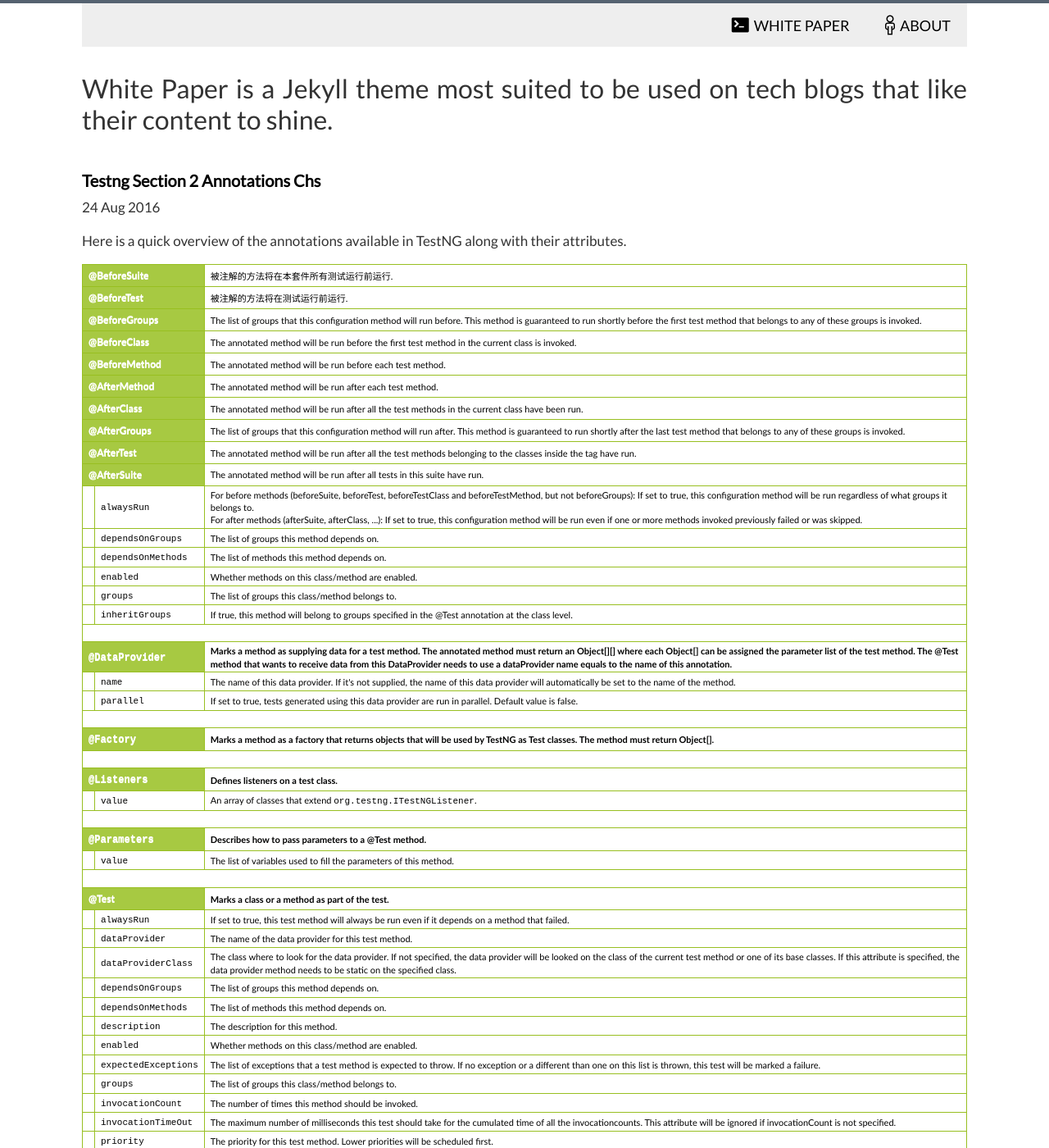
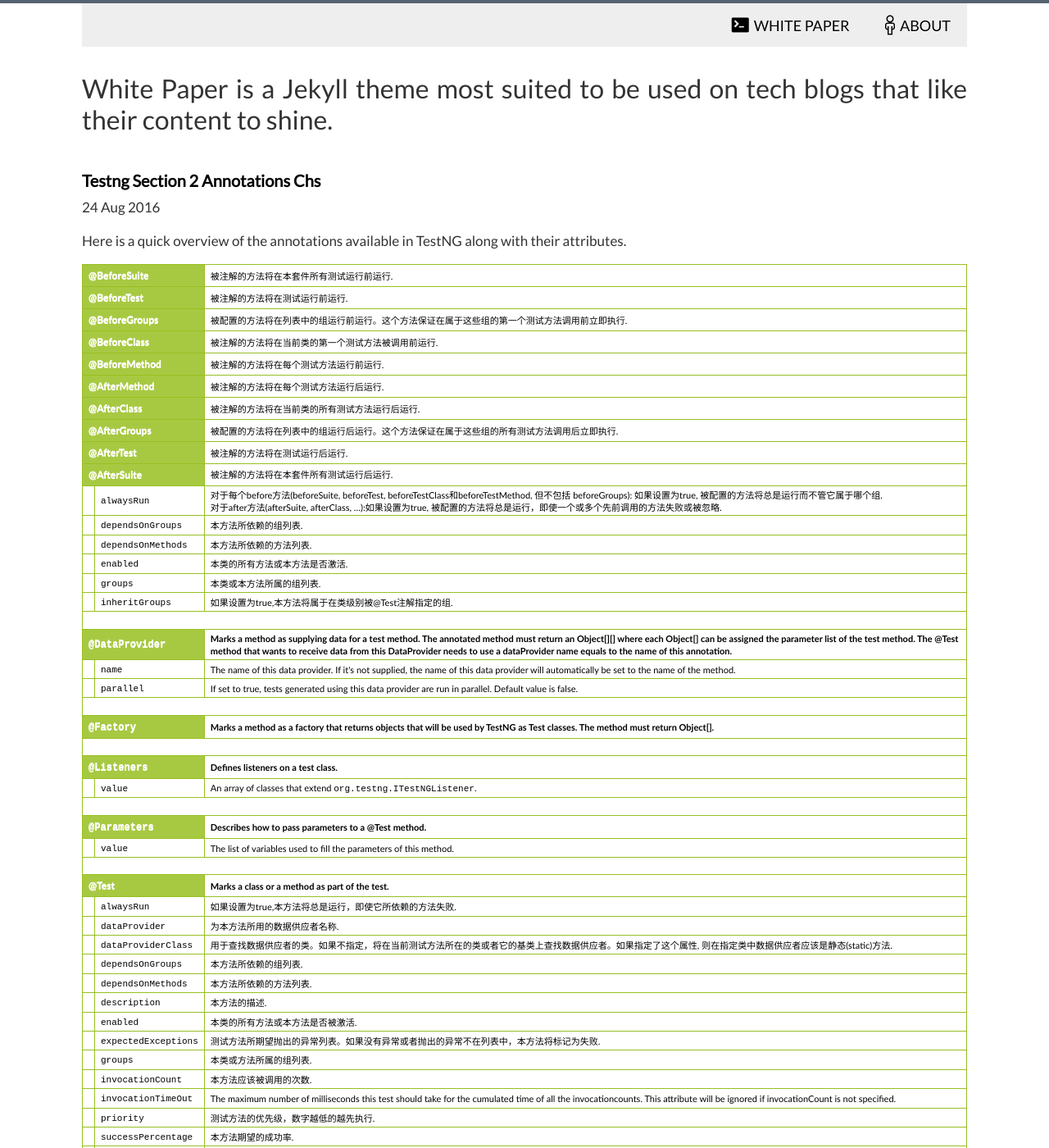
Before and after one commit to kuiwa/blog, a Jekyll site: the page built from _posts/2016-08-24-testng-section-2-annotations-chs.html, in a window 1280 px wide and 1400 px high. Shown: the whole window at 82% size. Built offline with Jekyll 4.4.1, drawn with Linux system fonts in a browser that asks for light colours; comment, search, counter and statistics services are not loaded; some of the changed text lies outside the part shown.

Commit message:
add testng annotations edit

```diff
--- a/_posts/2016-08-24-testng-section-2-annotations-chs.html
+++ b/_posts/2016-08-24-testng-section-2-annotations-chs.html
@@ -56,43 +56,43 @@ Here is a quick overview of the annotations available in TestNG along with their
 	</tr>
 	<tr>
         <th colspan="2">@BeforeGroups</th>
-		<td>The list of groups that this configuration method will run before. This method is guaranteed to run shortly before the first test method that belongs to any of these groups is invoked. </td>
+		<td> 	被配置的方法将在列表中的组运行前运行。这个方法保证在属于这些组的第一个测试方法调用前立即执行. </td>
 	</tr>
 	<tr>
         <th colspan="2">@BeforeClass</th>
-		<td>The annotated method will be run before the first test method in the current class is invoked. </td>
+		<td>被注解的方法将在当前类的第一个测试方法被调用前运行. </td>
 	</tr>
 	<tr>
         <th colspan="2">@BeforeMethod</th>
-		<td>The annotated method will be run before each test method. </td>
+		<td>被注解的方法将在每个测试方法运行前运行. </td>
 	</tr>
 	<tr>
         <th colspan="2">@AfterMethod</th>
-		<td>The annotated method will be run after each test method. </td>
+		<td>被注解的方法将在每个测试方法运行后运行. </td>
 	</tr>
 	<tr>
         <th colspan="2">@AfterClass</th>
-		<td>The annotated method will be run after all the test methods in the current class have been run.</td>
+		<td>被注解的方法将在当前类的所有测试方法运行后运行.</td>
 	</tr>
 	<tr>
         <th colspan="2">@AfterGroups</th>
-		<td>The list of groups that this configuration method will run after. This method is guaranteed to run shortly after the last test method that belongs to any of these groups is invoked. </td>
+		<td>被配置的方法将在列表中的组运行后运行。这个方法保证在属于这些组的所有测试方法调用后立即执行. </td>
 	</tr>
 	<tr>
         <th colspan="2">@AfterTest</th>
-		<td>The annotated method will be run after all the test methods belonging to the classes inside the <test> tag have run. </td>
+		<td>被注解的方法将在测试运行后运行. </td>
 	</tr>
 	<tr>
         <th colspan="2">@AfterSuite</th>
-		<td>The annotated method will be run after all tests in this suite have run. </td>
+		<td>被注解的方法将在本套件所有测试运行后运行. </td>
 	</tr>
 
 	<tr>
 		<td></td>
 		<td><tt>alwaysRun</tt></td>
-		<td>For before methods (beforeSuite, beforeTest, beforeTestClass and beforeTestMethod, but not beforeGroups): If set to true, this configuration method will be run regardless of what groups it belongs to.
+		<td>对于每个before方法(beforeSuite, beforeTest, beforeTestClass和beforeTestMethod, 但不包括 beforeGroups): 如果设置为true, 被配置的方法将总是运行而不管它属于哪个组.
 		<br>
-		For after methods (afterSuite, afterClass, ...): If set to true, this configuration method will be run even if one or more methods invoked previously failed or was skipped. </td>
+		对于after方法(afterSuite, afterClass, …):如果设置为true, 被配置的方法将总是运行，即使一个或多个先前调用的方法失败或被忽略.</td>
 	</tr>
 	<tr>
 	<td>
@@ -101,7 +101,7 @@ Here is a quick overview of the annotations available in TestNG along with their
 	<tt>dependsOnGroups</tt>
 	</td>
 	<td>
-			  The list of groups this method depends on.
+			  本方法所依赖的组列表.
 	</td>
 	</tr>
 
@@ -112,7 +112,7 @@ Here is a quick overview of the annotations available in TestNG along with their
 	<tt>dependsOnMethods</tt>
 	</td>
 	<td>
-			  The list of methods this method depends on.
+			  本方法所依赖的方法列表.
 	</td>
 	</tr>
 
@@ -123,7 +123,7 @@ Here is a quick overview of the annotations available in TestNG along with their
 	<tt>enabled</tt>
 	</td>
 	<td>
-			  Whether methods on this class/method are enabled.
+			  本类的所有方法或本方法是否激活.
 	</td>
 	</tr>
 
@@ -134,7 +134,7 @@ Here is a quick overview of the annotations available in TestNG along with their
 	<tt>groups</tt>
 	</td>
 	<td>
-			  The list of groups this class/method belongs to.
+			  本类或本方法所属的组列表.
 	</td>
 	</tr>
 
@@ -145,7 +145,7 @@ Here is a quick overview of the annotations available in TestNG along with their
 	<tt>inheritGroups</tt>
 	</td>
 	<td>
-			  If true, this method will belong to groups specified in the @Test annotation at the class level.
+			  如果设置为true,本方法将属于在类级别被@Test注解指定的组.
 	</td>
 	</tr>
 
@@ -222,7 +222,7 @@ Here is a quick overview of the annotations available in TestNG along with their
 	<tt>alwaysRun</tt>
 	</td>
 	<td>
-			  If set to true, this test method will always be run even if it depends on a method that failed.
+			  如果设置为true,本方法将总是运行，即使它所依赖的方法失败.
 	</td>
 	</tr>
 
@@ -233,7 +233,7 @@ Here is a quick overview of the annotations available in TestNG along with their
 	<tt>dataProvider</tt>
 	</td>
 	<td>
-	The name of the data provider for this test method.
+	为本方法所用的数据供应者名称.
 	</td>
 	</tr>
 
@@ -245,7 +245,7 @@ Here is a quick overview of the annotations available in TestNG along with their
 	<tt>dataProviderClass</tt>
 	</td>
 	<td>
-	The class where to look for the data provider.  If not specified, the data provider will be looked on the class of the current test method or one of its base classes. If this attribute is specified, the data provider method needs to be static on the specified class.
+	用于查找数据供应者的类。如果不指定，将在当前测试方法所在的类或者它的基类上查找数据供应者。如果指定了这个属性, 则在指定类中数据供应者应该是静态(static)方法.
 	</td>
 	</tr>
 
@@ -261,7 +261,7 @@ Here is a quick overview of the annotations available in TestNG along with their
 	<tt>dependsOnGroups</tt>
 	</td>
 	<td>
-			  The list of groups this method depends on.
+			  本方法所依赖的组列表.
 	</td>
 	</tr>
 
@@ -272,7 +272,7 @@ Here is a quick overview of the annotations available in TestNG along with their
 	<tt>dependsOnMethods</tt>
 	</td>
 	<td>
-			  The list of methods this method depends on.
+			  本方法所依赖的方法列表.
 	</td>
 	</tr>
 
@@ -283,7 +283,7 @@ Here is a quick overview of the annotations available in TestNG along with their
 	<tt>description</tt>
 	</td>
 	<td>
-			  The description for this method.
+			  本方法的描述.
 	</td>
 	</tr>
 
@@ -294,7 +294,7 @@ Here is a quick overview of the annotations available in TestNG along with their
 	<tt>enabled</tt>
 	</td>
 	<td>
-			  Whether methods on this class/method are enabled.
+			  本类的所有方法或本方法是否被激活.
 	</td>
 	</tr>
 
@@ -305,7 +305,7 @@ Here is a quick overview of the annotations available in TestNG along with their
 	<tt>expectedExceptions</tt>
 	</td>
 	<td>
-			   The list of exceptions that a test method is expected to throw.  If no exception or a different than one on this list is thrown, this test will be marked a failure.
+			   测试方法所期望抛出的异常列表。如果没有异常或者抛出的异常不在列表中，本方法将标记为失败.
 	</td>
 	</tr>
 
@@ -316,7 +316,7 @@ Here is a quick overview of the annotations available in TestNG along with their
 	<tt>groups</tt>
 	</td>
 	<td>
-			  The list of groups this class/method belongs to.
+			  本类或方法所属的组列表.
 	</td>
 	</tr>
 
@@ -327,7 +327,7 @@ Here is a quick overview of the annotations available in TestNG along with their
 	<tt>invocationCount</tt>
 	</td>
 	<td>
-			  The number of times this method should be invoked.
+			  本方法应该被调用的次数.
 	</td>
 	</tr>
 
@@ -349,7 +349,7 @@ Here is a quick overview of the annotations available in TestNG along with their
 	<tt>priority</tt>
 	</td>
 	<td>
-			  The priority for this test method. Lower priorities will be scheduled first.
+			  测试方法的优先级，数字越低的越先执行.
 	</td>
 	</tr>
 
@@ -361,7 +361,7 @@ Here is a quick overview of the annotations available in TestNG along with their
 	<tt>successPercentage</tt>
 	</td>
 	<td>
-			  The percentage of success expected from this method
+			  本方法期望的成功率.
 	</td>
 	</tr>
 
@@ -381,10 +381,22 @@ Here is a quick overview of the annotations available in TestNG along with their
 	<td>
 	</td>
 	<td>
+	<tt>sequential</tt>
+	</td>
+	<td>
+				 如果设置为true，本测试类的所有方法保证按照顺序运行，即使这些测试运行在parallel=”true”的情况下。这个属性仅用于类级别，如果用于方法级别将被忽略.
+
+	</td>
+	</tr>
+
+	<tr>
+	<td>
+	</td>
+	<td>
 	<tt>timeOut</tt>
 	</td>
 	<td>
-			  The maximum number of milliseconds this test should take.
+			  本测试应该执行的最大时间，单位为毫秒.
 	</td>
 	</tr>
 
@@ -395,9 +407,7 @@ Here is a quick overview of the annotations available in TestNG along with their
 	<tt>threadPoolSize</tt>
 	</td>
 	<td>
-				 The size of the thread pool for this method.
-	The method will be invoked from multiple threads as specified by
-	invocationCount. <br>Note:  this attribute is ignored if invocationCount is not specified
+				 本方法的线程池大小，方法将被多线程调用，次数由invocationCount指定。注：如果invocationCount未指定，则这个属性将被忽略
 
 	</td>
 	</tr>
```
